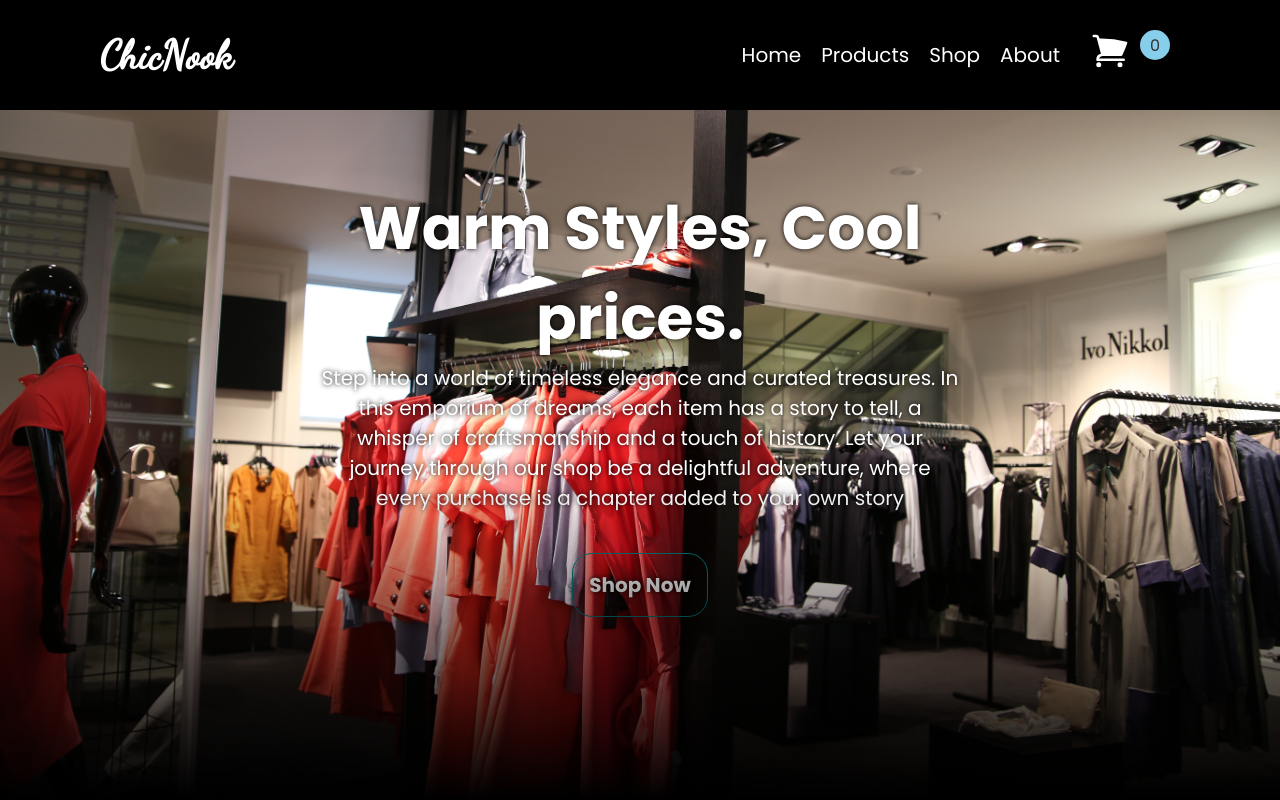
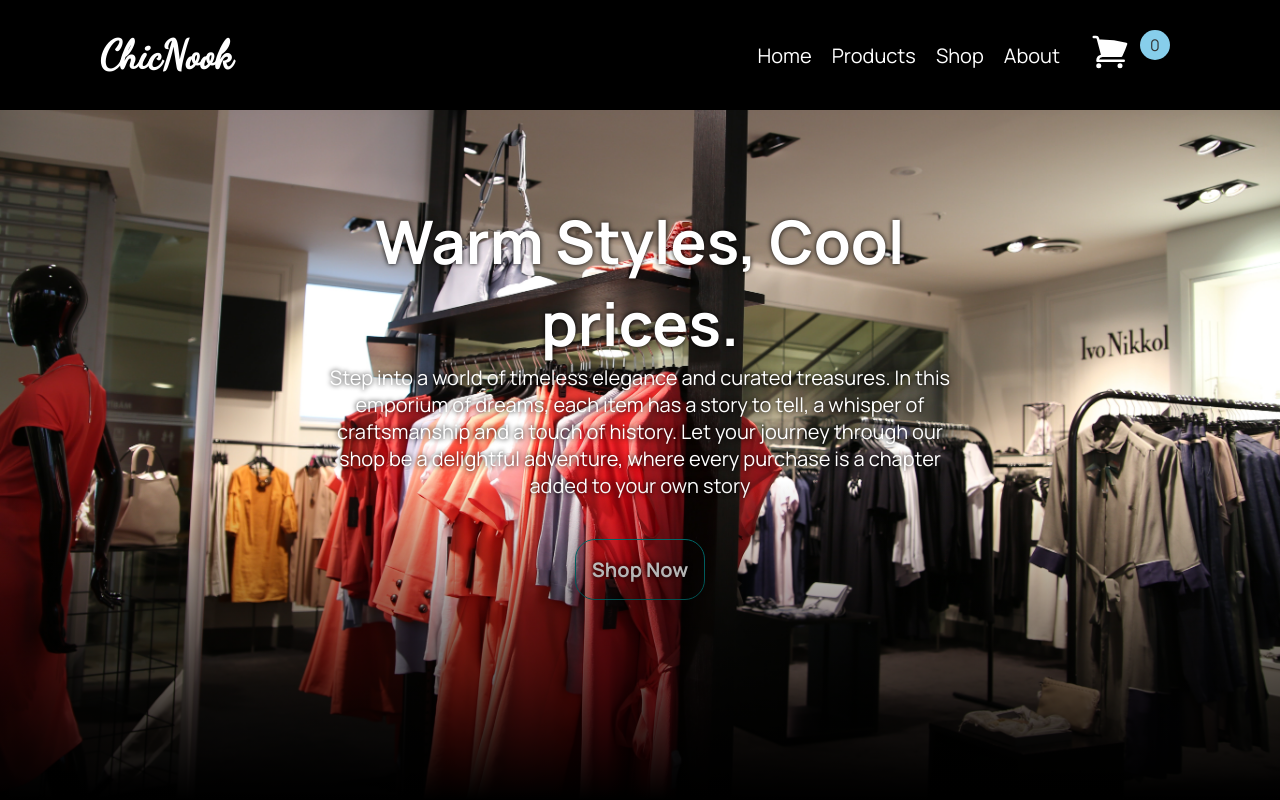
Before and after one commit to Fadilix/shopping-cart, a React (Vite) app: page / in a window 1280 px wide. Shown: the top 800 px of the page. Built offline with nearby package versions, Linux system fonts and the light colour scheme; no server answers.

Commit message:
changed font-family

```diff
--- a/src/index.scss
+++ b/src/index.scss
@@ -5,7 +5,7 @@
   margin: 0;
   padding: 0;
   box-sizing: border-box;
-  font-family: 'Poppins', sans-serif;
+  font-family: 'Manrope', sans-serif;
 }
 
 ::-webkit-scrollbar {
```
Also changed, not shown: vercel.json.
